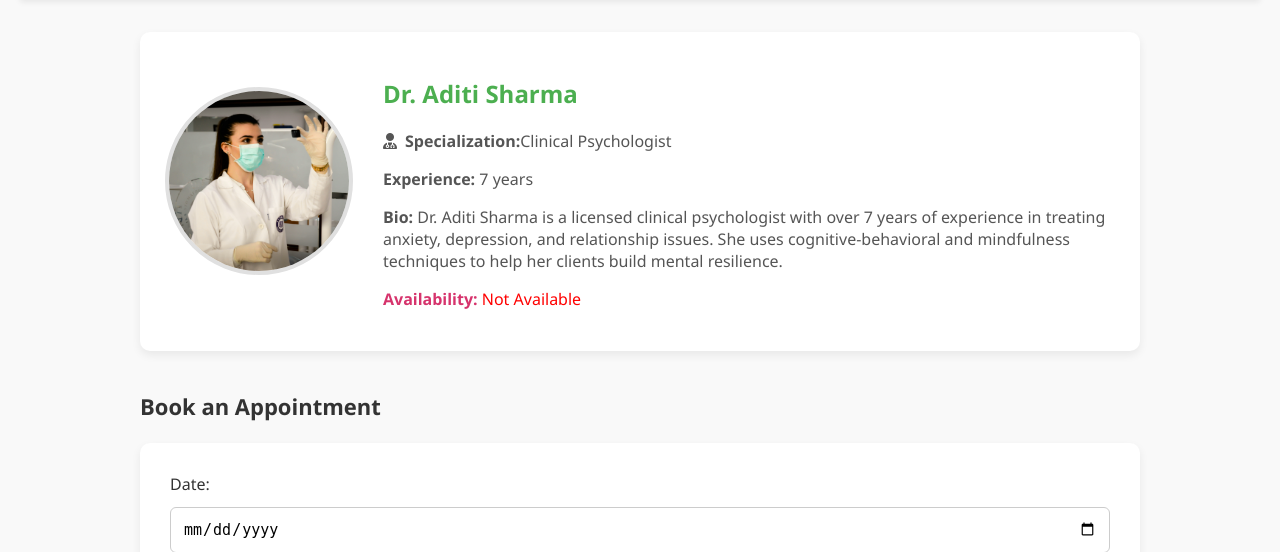
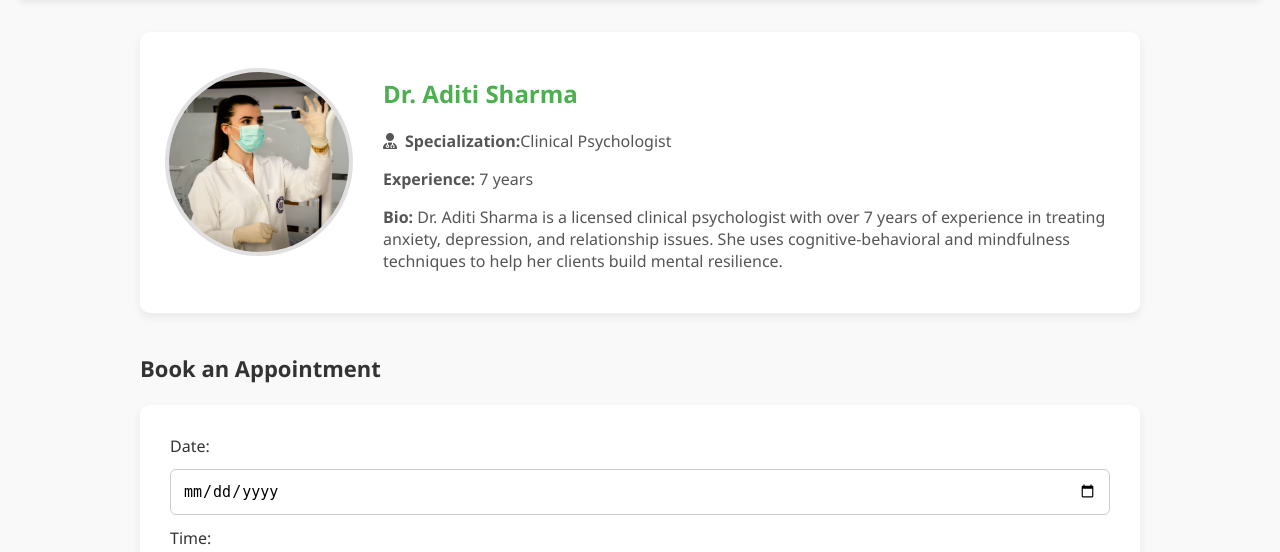
Before and after one commit to Pinkesh2905/bloom, a Django app: page /therapists/1/ in a window 1280 px wide. Shown: the part 101-653 px from the top of the page. Run offline with Django 5.2, Linux system fonts and the light colour scheme; the visitor is signed in with stand-in values (Sample User, id 1); data comes from the database, SQL or seed files in the repository.

Commit message:
Update therapist_detail.html

```diff
--- a/therapists/templates/therapists/therapist_detail.html
+++ b/therapists/templates/therapists/therapist_detail.html
@@ -161,13 +161,6 @@
         </p>
         <p class="therapist-experience"><strong>Experience:</strong> {{ therapist.experience }} years</p>
         <p class="therapist-bio"><strong>Bio:</strong> {{ therapist.bio }}</p>
-        <p class="therapist-availability"><strong>Availability:</strong>
-          {% if therapist.is_available %}
-            <span style="color: green;">Available</span>
-          {% else %}
-            <span style="color: red;">Not Available</span>
-          {% endif %}
-        </p>
       </div>
     </div>
 
```
